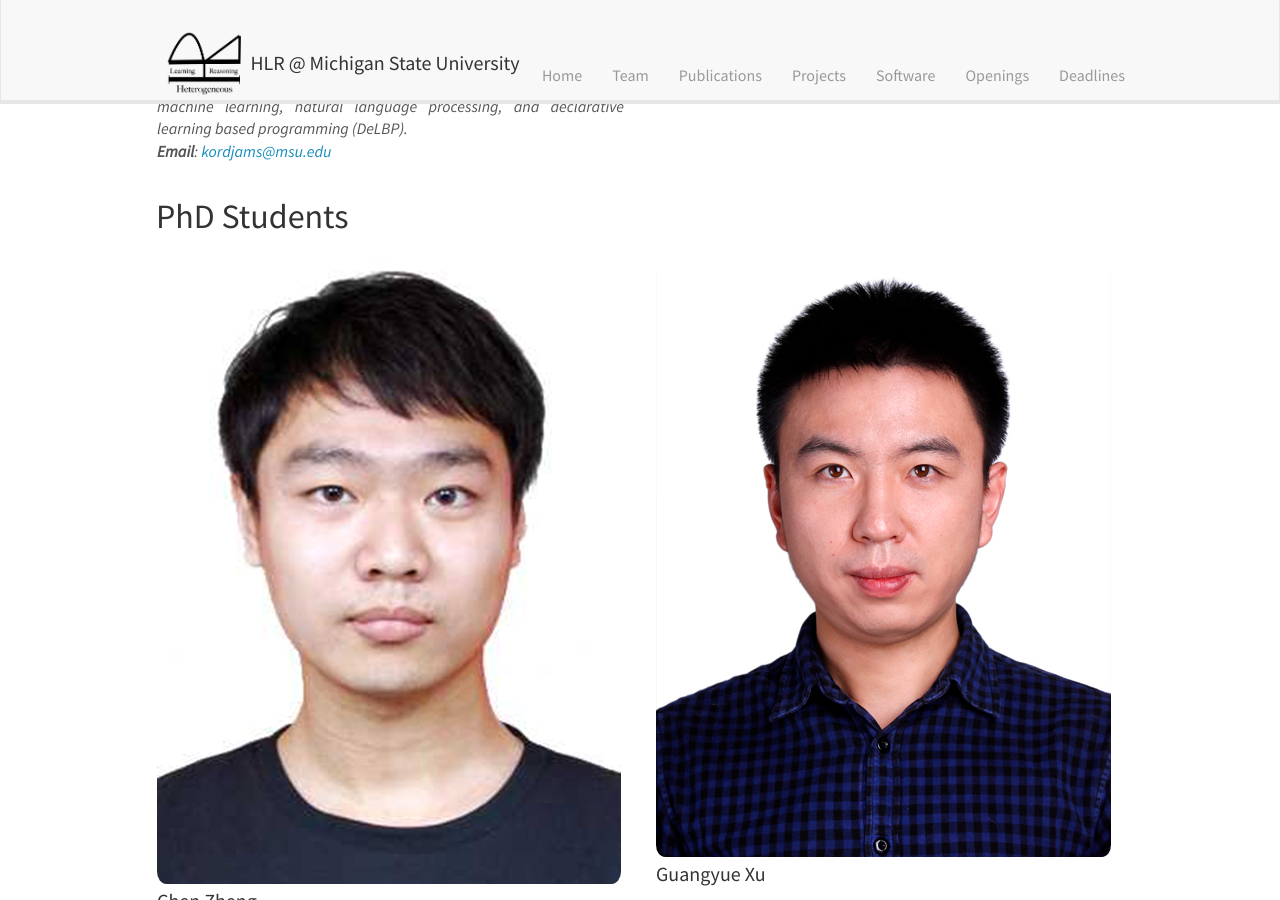
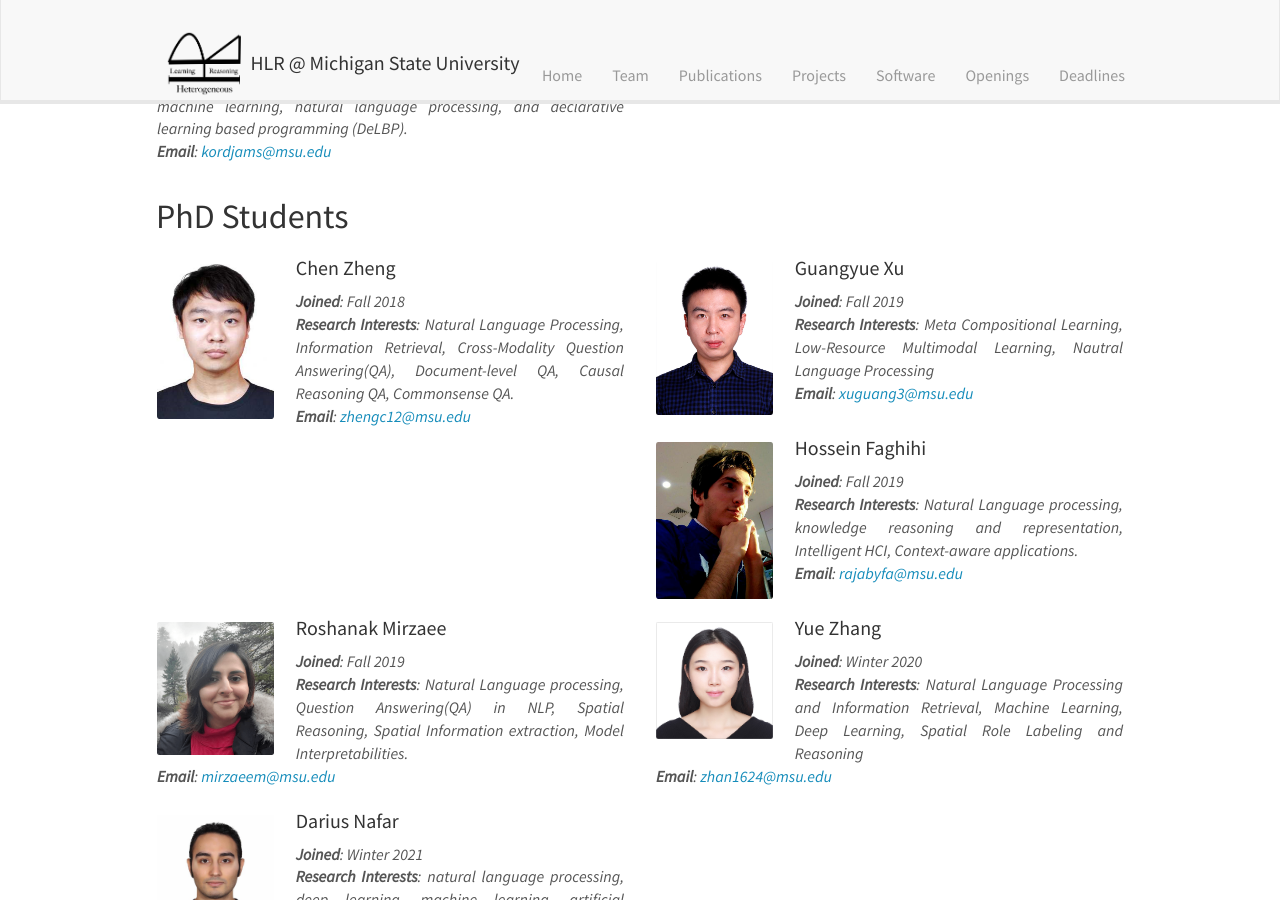
Before and after one commit to HLR/HLR.github.io, a Jekyll site: the page built from _pages/team.md, in a window 1280 px wide and 900 px high, scrolled down 1229 px. Built offline with Jekyll 4.4.1, drawn with Linux system fonts in a browser that asks for light colours; nearby versions of some CDN libraries.

Commit message:
Update team.md

```diff
--- a/_pages/team.md
+++ b/_pages/team.md
@@ -48,7 +48,7 @@
 <div class="row">
 {% for member in site.data.phd_students %}
 <div class="col-sm-6 clearfix" style="min-height: 180px;">
-  <img src="{{ site.url }}{{ site.baseurl }}/images/profiles/{{ member.photo }}" class="img-responsive" height="10px" style="float: left;"/>
+  <img src="{{ site.url }}{{ site.baseurl }}/images/profiles/{{ member.photo }}" class="img-responsive" width="25%" style="float: left;"/>
   <h4><a href="{{ member.webpage }}" style="color:inherit">{{ member.name }}</a></h4>
   <i><b>Joined</b>: {{ member.joined }}</i><br>
   <i><b>Research Interests</b>: {{ member.research_interest }}<br><b>Email</b>: <{{ member.email }}></i>
```
